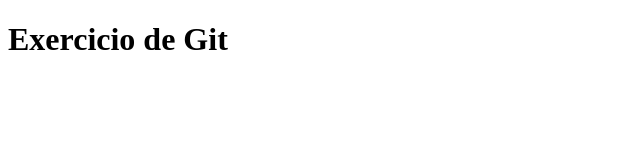
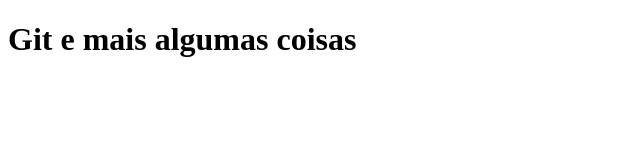
Before and after one commit to Antonygab077/aula_merge, a plain HTML site: page index.html in a window 1280 px wide. Shown: the whole page, without its empty margins (0-640 px from the left). Drawn offline with Linux system fonts and the light colour scheme.

Commit message:
Update index.html

```diff
--- a/index.html
+++ b/index.html
@@ -3,9 +3,9 @@
 <head>
     <meta charset="UTF-8">
     <meta name="viewport" content="width=device-width, initial-scale=1.0">
-    <title>Pagina nova</title>
+    <title>Pagina nova 2</title>
 </head>
 <body>
-    <h1>Exercicio de Git</h1>
+    <h1>Git e mais algumas coisas</h1>
 </body>
 </html>
```
